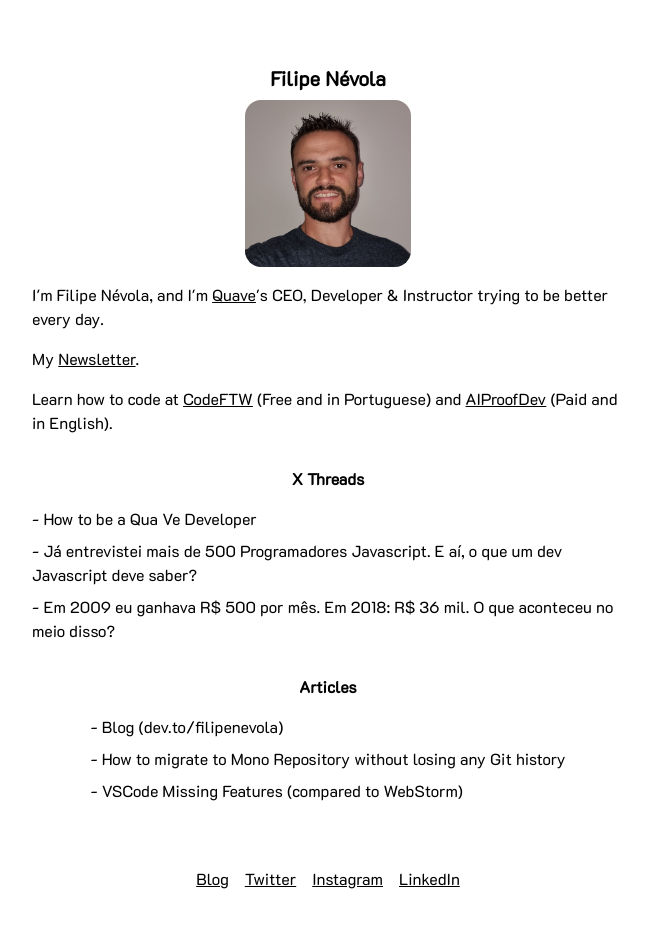
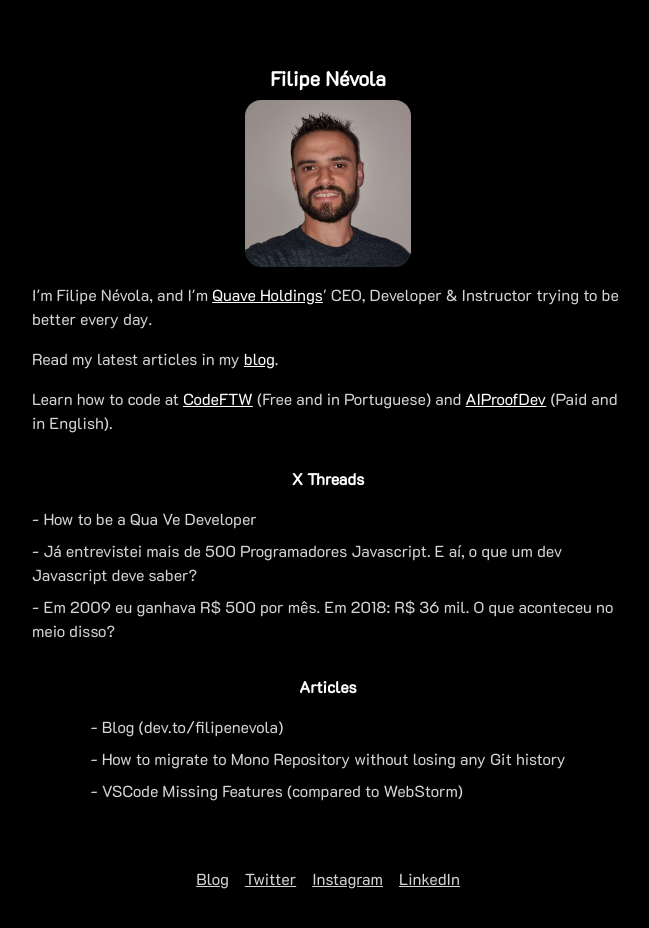
Before and after one commit to filipenevola/filipenevola, a Next.js app: page / in a window 1280 px wide. Shown: the top 928 px of the page, without its empty margins (312-961 px from the left). Built offline with nearby package versions, Linux system fonts and the light colour scheme.

Commit message:
feat: switch to dark theme with black background and neutral palette
Replace light theme with dark-only design using pure black background
and Tailwind's neutral gray palette to avoid blue tint. Update all
text colors for proper contrast and add hover states.

```diff
--- a/app/blog/BlogPage.jsx
+++ b/app/blog/BlogPage.jsx
@@ -11,20 +11,20 @@ export default async function BlogPage() {
         <div className="mb-8">
           <Link
             href="/"
-            className="text-cyan-500 hover:text-cyan-400 transition-colors"
+            className="text-white hover:text-neutral-400 transition-colors"
           >
             &larr; Back to Home
           </Link>
         </div>
 
-        <h1 className="text-2xl font-semibold mb-4">Blog</h1>
-        <p className="text-gray-400 mb-8">
+        <h1 className="text-2xl font-semibold mb-4 text-white">Blog</h1>
+        <p className="text-neutral-400 mb-8">
           Thoughts on software development, entrepreneurship, and building
           products.
         </p>
 
         {posts.length === 0 ? (
-          <p className="text-gray-400">No posts yet. Check back soon!</p>
+          <p className="text-neutral-400">No posts yet. Check back soon!</p>
         ) : (
           <ul className="flex flex-col gap-6">
             {posts.map(function renderPost({
@@ -36,17 +36,17 @@ export default async function BlogPage() {
             }) {
               return (
                 <li key={_id} className="flex flex-col items-start gap-1">
-                  <small className="text-gray-500 text-sm">
+                  <small className="text-neutral-500 text-sm">
                     {formatDateTime(publishedAt)}
                   </small>
                   <Link
-                    className="text-lg text-cyan-500 hover:text-cyan-400 transition-colors"
+                    className="text-lg text-white hover:text-neutral-400 transition-colors"
                     href={`/blog/${slug}`}
                   >
                     {subject}
                   </Link>
                   {preHeader && (
-                    <p className="text-gray-400 text-sm">{preHeader}</p>
+                    <p className="text-neutral-400 text-sm">{preHeader}</p>
                   )}
                 </li>
               );
--- a/app/blog/[slug]/PostPage.jsx
+++ b/app/blog/[slug]/PostPage.jsx
@@ -7,18 +7,18 @@ export default function PostPage({ post }) {
     <Layout>
       <article className="flex flex-col w-full md:w-3/4 xl:w-1/2">
         <Link
-          className="flex items-center gap-2 text-cyan-500 hover:text-cyan-400 transition-colors mb-8"
+          className="flex items-center gap-2 text-white hover:text-neutral-400 transition-colors mb-8"
           href="/blog"
         >
           &larr; Back to Blog
         </Link>
 
-        <small className="text-gray-500 text-sm">
+        <small className="text-neutral-500 text-sm">
           {formatDateTime(post.publishedAt)}
         </small>
-        <h1 className="text-2xl font-semibold mt-2">{post.subject}</h1>
+        <h1 className="text-2xl font-semibold mt-2 text-white">{post.subject}</h1>
         {post.preHeader && (
-          <p className="text-lg text-gray-400 font-light mt-4">
+          <p className="text-lg text-neutral-400 font-light mt-4">
             {post.preHeader}
           </p>
         )}
--- a/app/globals.css
+++ b/app/globals.css
@@ -5,7 +5,7 @@
 @layer components {
   /* Blog content styles */
   .blog-content {
-    @apply text-gray-300;
+    @apply text-neutral-300;
   }
 
   .blog-content h1 {
@@ -25,11 +25,11 @@
   }
 
   .blog-content hr {
-    @apply my-4 border-gray-600;
+    @apply my-4 border-neutral-600;
   }
 
   .blog-content p {
-    @apply my-4 leading-7 text-gray-300;
+    @apply my-4 leading-7 text-neutral-300;
   }
 
   .blog-content p img {
@@ -37,15 +37,15 @@
   }
 
   .blog-content a {
-    @apply text-cyan-500 hover:text-cyan-400 underline;
+    @apply text-white hover:text-neutral-400 underline;
   }
 
   .blog-content ul {
-    @apply block list-disc my-4 pl-8 text-gray-300;
+    @apply block list-disc my-4 pl-8 text-neutral-300;
   }
 
   .blog-content ol {
-    @apply block list-decimal my-4 pl-8 text-gray-300;
+    @apply block list-decimal my-4 pl-8 text-neutral-300;
   }
 
   .blog-content li {
@@ -53,19 +53,19 @@
   }
 
   .blog-content pre {
-    @apply bg-gray-800 py-4 px-4 my-4 rounded-lg overflow-x-auto;
+    @apply bg-neutral-800 py-4 px-4 my-4 rounded-lg overflow-x-auto;
   }
 
   .blog-content code {
-    @apply text-cyan-400 font-mono text-sm;
+    @apply text-neutral-200 font-mono text-sm;
   }
 
   .blog-content pre code {
-    @apply text-gray-300;
+    @apply text-neutral-300;
   }
 
   .blog-content blockquote {
-    @apply border-l-4 border-cyan-500 pl-4 my-4 italic text-gray-400;
+    @apply border-l-4 border-neutral-500 pl-4 my-4 italic text-neutral-400;
   }
 
   .blog-content strong {
@@ -82,10 +82,10 @@
 
   .blog-content th,
   .blog-content td {
-    @apply border border-gray-600 px-4 py-2 text-left;
+    @apply border border-neutral-600 px-4 py-2 text-left;
   }
 
   .blog-content th {
-    @apply bg-gray-700 font-medium text-white;
+    @apply bg-neutral-800 font-medium text-white;
   }
 }
--- a/app/layout.js
+++ b/app/layout.js
@@ -45,7 +45,7 @@ export const viewport = {
 export default function RootLayout({ children }) {
   return (
     <html lang="en" suppressHydrationWarning>
-      <body className={font.className}>
+      <body className={`${font.className} bg-black text-neutral-100`}>
         <main>
           {children}
         </main>
--- a/app/page.js
+++ b/app/page.js
@@ -17,40 +17,41 @@ export default function Home() {
           </div>
         </div>
         <div className="flex flex-col space-y-4">
-          <p>
+          <p className="text-neutral-300">
             I'm Filipe Névola, and I'm{' '}
-            <a href="https://quave.dev" className="underline">
-              Quave
+            <a href="https://quaveholdings.com" className="underline text-white hover:text-neutral-400">
+              Quave Holdings
             </a>
-            's CEO, Developer & Instructor trying to be better every day.
+            ' CEO, Developer & Instructor trying to be better every day.
           </p>
 
-          <p>
-            My{' '}
-            <a href="https://news.lemeno.io/filipe-nevola" className="underline">
-              Newsletter
+          <p className="text-neutral-300">
+            Read my latest articles in my{' '}
+            <a href="/blog" className="underline text-white hover:text-neutral-400">
+              blog
             </a>
             .
           </p>
 
-          <p>
+          <p className="text-neutral-300">
             Learn how to code at{' '}
-            <a href="https://codeftw.dev" className="underline">
+            <a href="https://codeftw.dev" className="underline text-white hover:text-neutral-400">
               CodeFTW
             </a>{' '}
             (Free and in Portuguese) and{' '}
-            <a href="https://aiproofdev.com" className="underline">
+            <a href="https://aiproofdev.com" className="underline text-white hover:text-neutral-400">
               AIProofDev
             </a>{' '}
             (Paid and in English).
           </p>
         </div>
-        <div className="font-semibold pt-4">X Threads</div>
-        <ul className="space-y-2">
+        <div className="font-semibold pt-4 text-white">X Threads</div>
+        <ul className="space-y-2 text-neutral-300">
           <li>
             <a
               href="https://twitter.com/search?q=%23quaveDev%20from%3Afilipenevola&src=typed_query"
               target="_blank"
+              className="hover:text-white transition-colors"
             >
               - How to be a Qua Ve Developer
             </a>
@@ -59,6 +60,7 @@ export default function Home() {
             <a
               href="https://twitter.com/FilipeNevola/status/1622936155816599552"
               target="_blank"
+              className="hover:text-white transition-colors"
             >
               - Já entrevistei mais de 500 Programadores Javascript. E aí, o que um
               dev Javascript deve saber?
@@ -68,16 +70,17 @@ export default function Home() {
             <a
               href="https://twitter.com/FilipeNevola/status/1534523522407620611"
               target="_blank"
+              className="hover:text-white transition-colors"
             >
               - Em 2009 eu ganhava R$ 500 por mês. Em 2018: R$ 36 mil. O que
               aconteceu no meio disso?
             </a>
           </li>
         </ul>
-        <div className="font-semibold pt-4">Articles</div>
-        <ul className="space-y-2">
+        <div className="font-semibold pt-4 text-white">Articles</div>
+        <ul className="space-y-2 text-neutral-300">
           <li>
-            <a href="https://dev.to/filipenevola" target="_blank">
+            <a href="https://dev.to/filipenevola" target="_blank" className="hover:text-white transition-colors">
               - Blog (dev.to/filipenevola)
             </a>
           </li>
@@ -85,6 +88,7 @@ export default function Home() {
             <a
               href="https://medium.com/@filipenevola/how-to-migrate-to-mono-repository-without-losing-any-git-history-7a4d80aa7de2"
               target="_blank"
+              className="hover:text-white transition-colors"
             >
               - How to migrate to Mono Repository without losing any Git history
             </a>
@@ -93,6 +97,7 @@ export default function Home() {
             <a
               href="https://medium.com/@filipenevola/vscode-missing-features-837a6bd660ca"
               target="_blank"
+              className="hover:text-white transition-colors"
             >
               - VSCode Missing Features (compared to WebStorm)
             </a>
--- a/components/layout.js
+++ b/components/layout.js
@@ -12,25 +12,25 @@ const LayoutComponent = ({ children }) => {
     <div className="h-full my-16 mx-6 md:mx-12">
       <header>
         <div className="flex justify-center">
-          <h1 className="text-xl font-semibold mb-2">
-            {isHome && <Link href="/">Filipe Névola</Link>}
-            {isBlog && <Link href="/">Filipe Névola</Link>}
+          <h1 className="text-xl font-semibold mb-2 text-white">
+            {isHome && <Link href="/" className="hover:text-neutral-400 transition-colors">Filipe Névola</Link>}
+            {isBlog && <Link href="/" className="hover:text-neutral-400 transition-colors">Filipe Névola</Link>}
           </h1>
         </div>
       </header>
       <div className="flex justify-center">{children}</div>
       <footer>
-        <div className="justify-center flex gap-x-4 mt-16">
-          <Link href="/blog" className="underline">
+        <div className="justify-center flex gap-x-4 mt-16 text-neutral-300">
+          <Link href="/blog" className="underline hover:text-neutral-400 transition-colors">
             Blog
           </Link>
-          <a href="https://twitter.com/FilipeNevola" className="underline">
+          <a href="https://twitter.com/FilipeNevola" className="underline hover:text-neutral-400 transition-colors">
             Twitter
           </a>
-          <a href="https://instagram.com/FilipeNevola" className="underline">
+          <a href="https://instagram.com/FilipeNevola" className="underline hover:text-neutral-400 transition-colors">
             Instagram
           </a>
-          <a href="https://linkedin.com/in/FilipeNevola" className="underline">
+          <a href="https://linkedin.com/in/FilipeNevola" className="underline hover:text-neutral-400 transition-colors">
             LinkedIn
           </a>
         </div>
```
